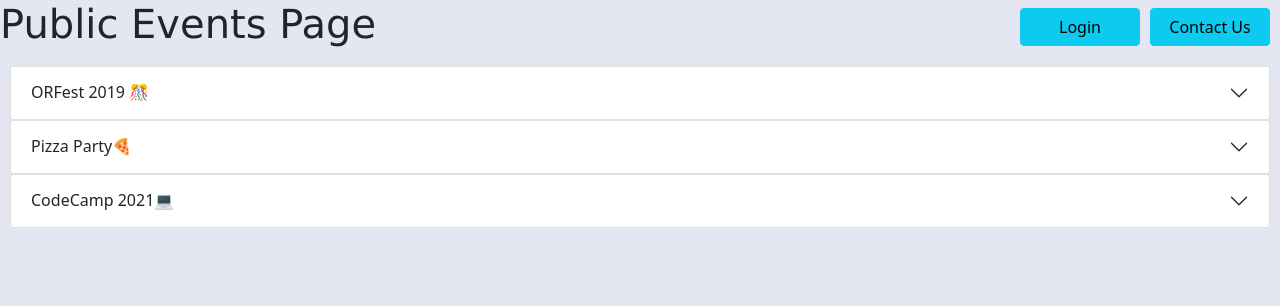
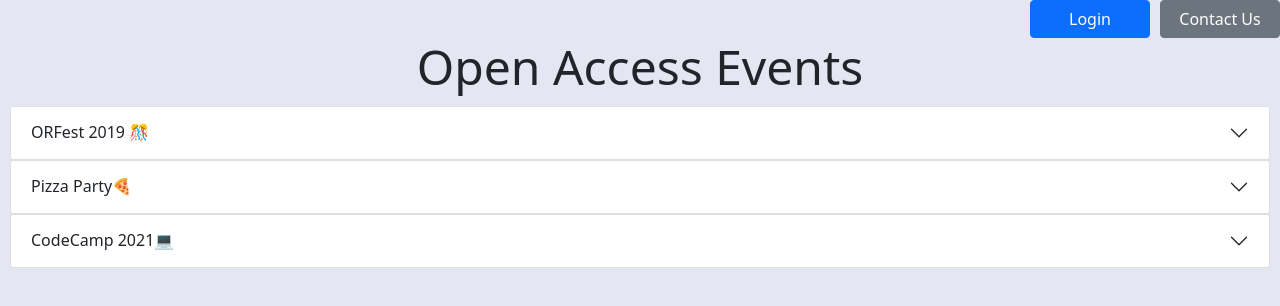
Before and after one commit to turgut-edis/Group1D--CluBil, a React (Create React App) app: page / in a window 1280 px wide. Shown: the top 306 px of the page. Built offline with nearby package versions, Linux system fonts and the light colour scheme.

Commit message:
some more styling changes

```diff
--- a/src/App.js
+++ b/src/App.js
@@ -11,21 +11,15 @@ function App() {
   //const commonProps = {name: 'ORFest 2019',location: 'Bilkent Sports International', time: "21:00"};
   return (
     <div>
-      <nav
-        style={{
-          paddingTop:"0.5rem",
-          position: "absolute",
-          right: "10px",
-        }}
-      >
-        <Button variant="info" className="login-page-button" onClick={() => routeChange("login")}>
+      <nav className="button-holder">
+        <Button variant="primary" className="btn btn-primary login-page-button" onClick={() => routeChange("login")}>
           Login
         </Button>
-        <Button variant="info"  className="contact-us-page-button" onClick={() => routeChange("contact")}>
+        <Button variant="secondary"  className="contact-us-page-button" onClick={() => routeChange("contact")}>
           Contact Us
         </Button>
       </nav>
-      <h1 className="public-events-title">Public Events Page</h1>
+      <div className="display-5 public-events-title">Open Access Events</div>
       <div className="public-events">
         <PublicEvent
           name="ORFest 2019 🎊"
--- a/src/app.css
+++ b/src/app.css
@@ -185,16 +185,27 @@ a {
 }
 
 .public-events-title {
-  font-size: 30;
-  font-family:Verdana, Geneva, Tahoma, sans-serif;
+
+
+  text-align: center;
 
 }
 
 .login-page-button {
   margin-right: 10px;
   width: 120px;
+  right: 0;
 }
 
 .contact-us-page-button {
   width: 120px;
 }
+
+.button-holder {
+  display: flex;
+    flex-direction: row;
+    justify-content: end;
+    align-items: flex-end;
+    height: auto;
+
+}
```
